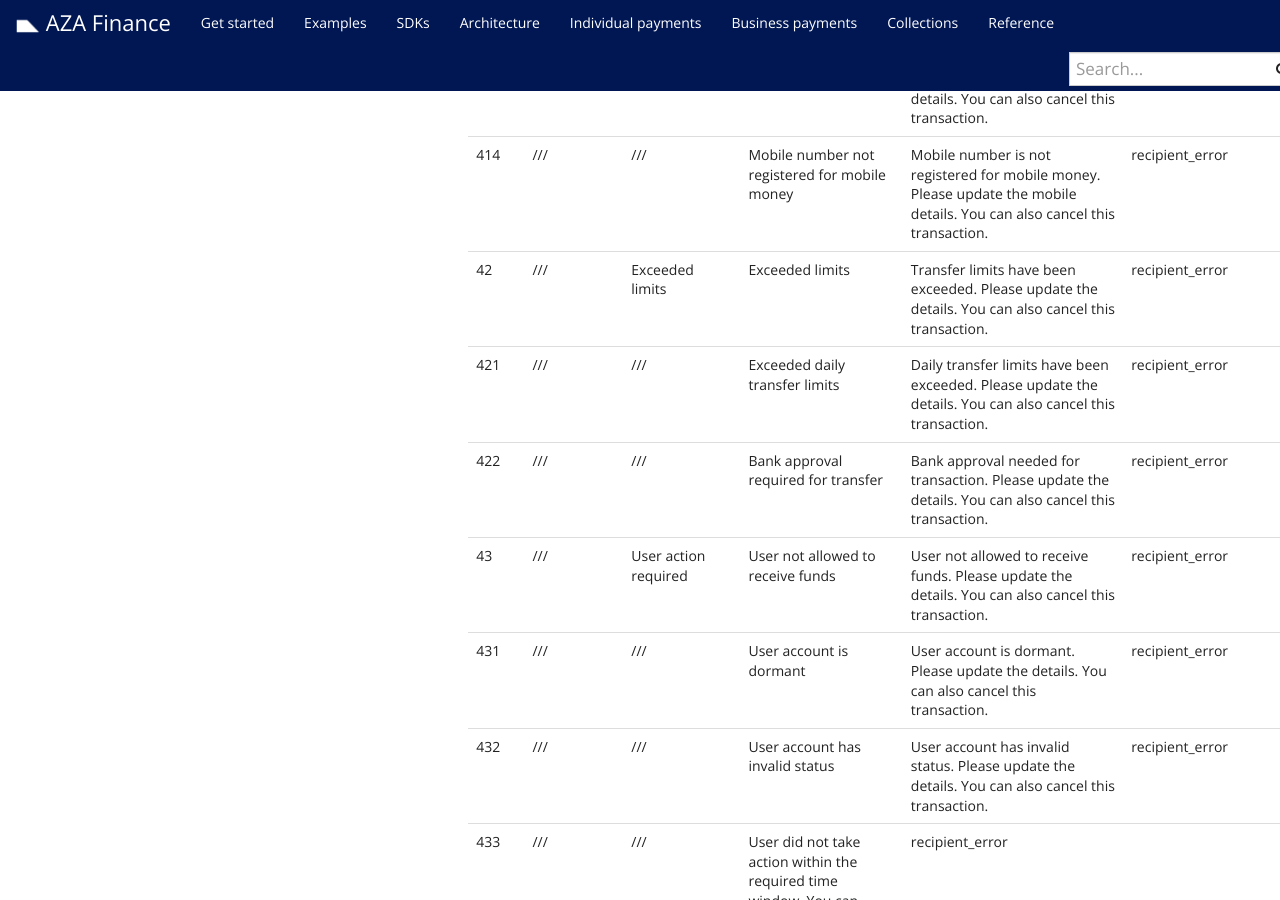
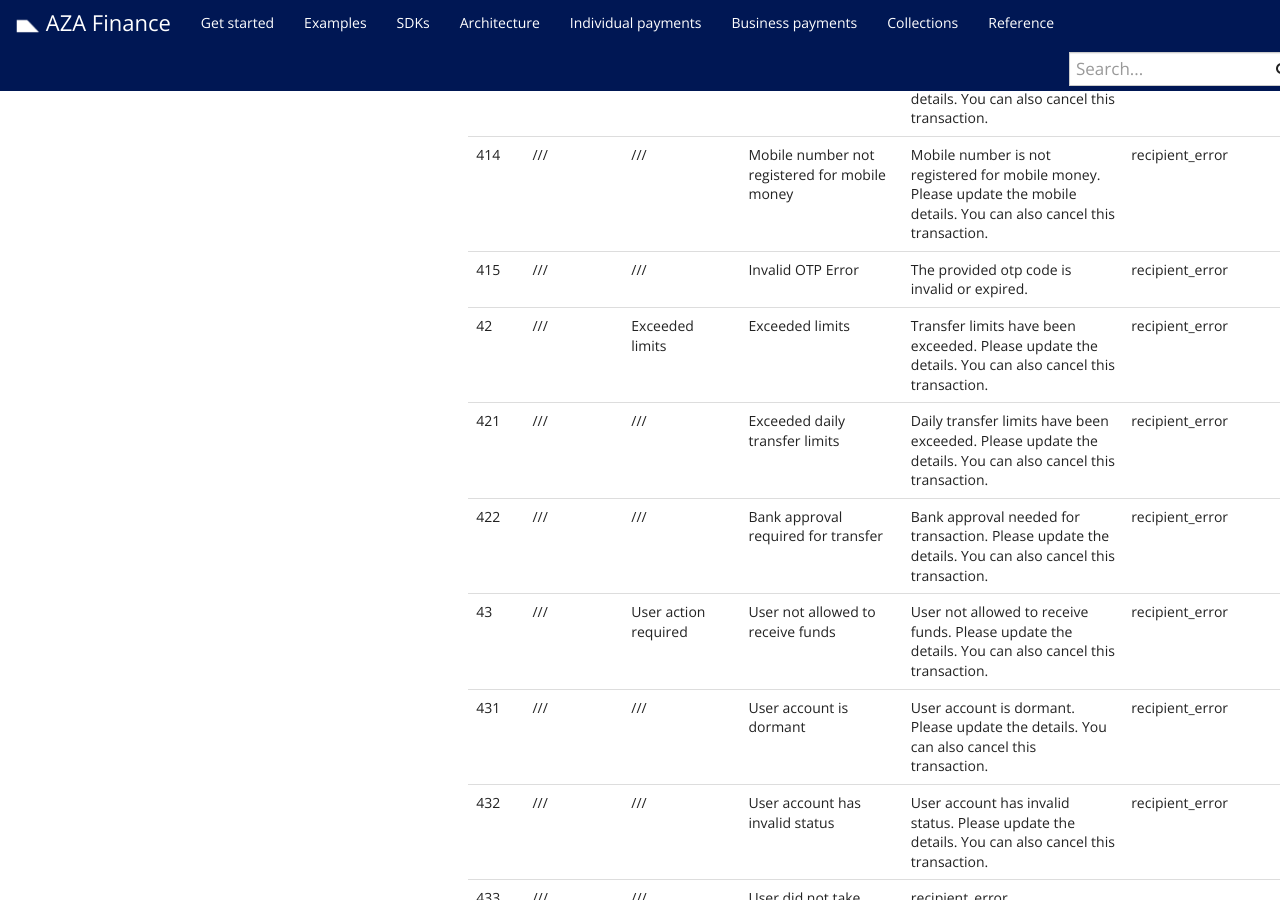
Before and after one commit to transferzero/api-documentation, a Jekyll site: the page built from _docs/error-handling.md, in a window 1280 px wide and 900 px high, scrolled down 3521 px. Built offline with Jekyll 4.4.1, drawn with Linux system fonts in a browser that asks for light colours; nearby versions of some CDN libraries; comment, search, counter and statistics services are not loaded.

Commit message:
BTA-8262 Adds Error Code 415

```diff
--- a/_docs/error-handling.md
+++ b/_docs/error-handling.md
@@ -68,6 +68,7 @@ We categorize most errors into the following categories:
 | 412 | /// | /// | Invalid mobile number | Mobile details are invalid. Please update the mobile details. You can also cancel this transaction. | recipient_error |
 | 413 | /// | /// | Mobile number not registered for network | Mobile number is not registered on the network. Please update the mobile details. You can also cancel this transaction. | recipient_error |
 | 414 | /// | /// | Mobile number not registered for mobile money | Mobile number is not registered for mobile money. Please update the mobile details. You can also cancel this transaction. | recipient_error |
+| 415 | /// | /// | Invalid OTP Error | The provided otp code is invalid or expired. | recipient_error |
 | 42 | /// | Exceeded limits | Exceeded limits | Transfer limits have been exceeded. Please update the details. You can also cancel this transaction. | recipient_error |
 | 421 | /// | /// | Exceeded daily transfer limits | Daily transfer limits have been exceeded. Please update the details. You can also cancel this transaction. | recipient_error |
 | 422 | /// | /// | Bank approval required for transfer | Bank approval needed for transaction. Please update the details. You can also cancel this transaction. | recipient_error |
```
